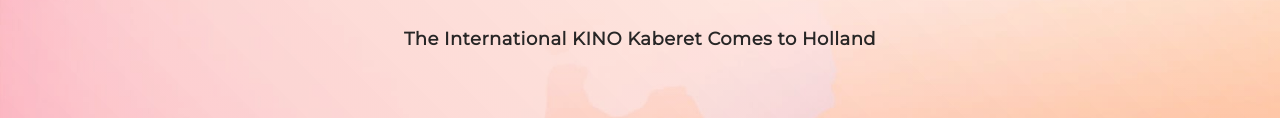
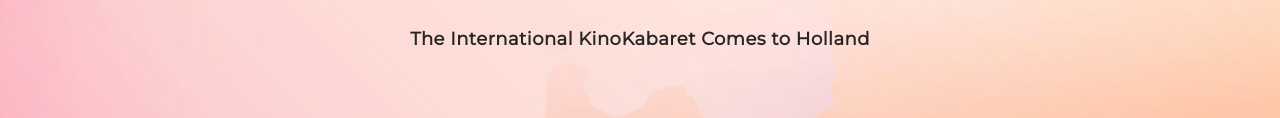
Before and after one commit to KinoKabaret/kinoonik-website, a website: page en.html in a window 1280 px wide. Shown: the part 295-413 px from the top of the page. Drawn offline with nearby package versions, Linux system fonts and the light colour scheme.

Commit message:
typo correction

```diff
--- a/en.html
+++ b/en.html
@@ -82,7 +82,7 @@
           <div class="mu-logo-area">
             <!-- text based logo -->
             <a class="mu-logo" href="#"><img src="assets/images/kinoonik-logo.png" alt="Kinoonik Holland"> </a>
-            <h6><strong>The International KINO Kaberet Comes to Holland</strong></h6>
+            <h6><strong>The International KinoKabaret Comes to Holland</strong></h6>
             <!-- image based logo -->
             <!-- <a class="mu-logo" href="#"><img src="assets/images/logo.jpg" alt="logo img"></a> -->
           </div>
```
Also changed, not shown: index.html (+1 -1 lines).
